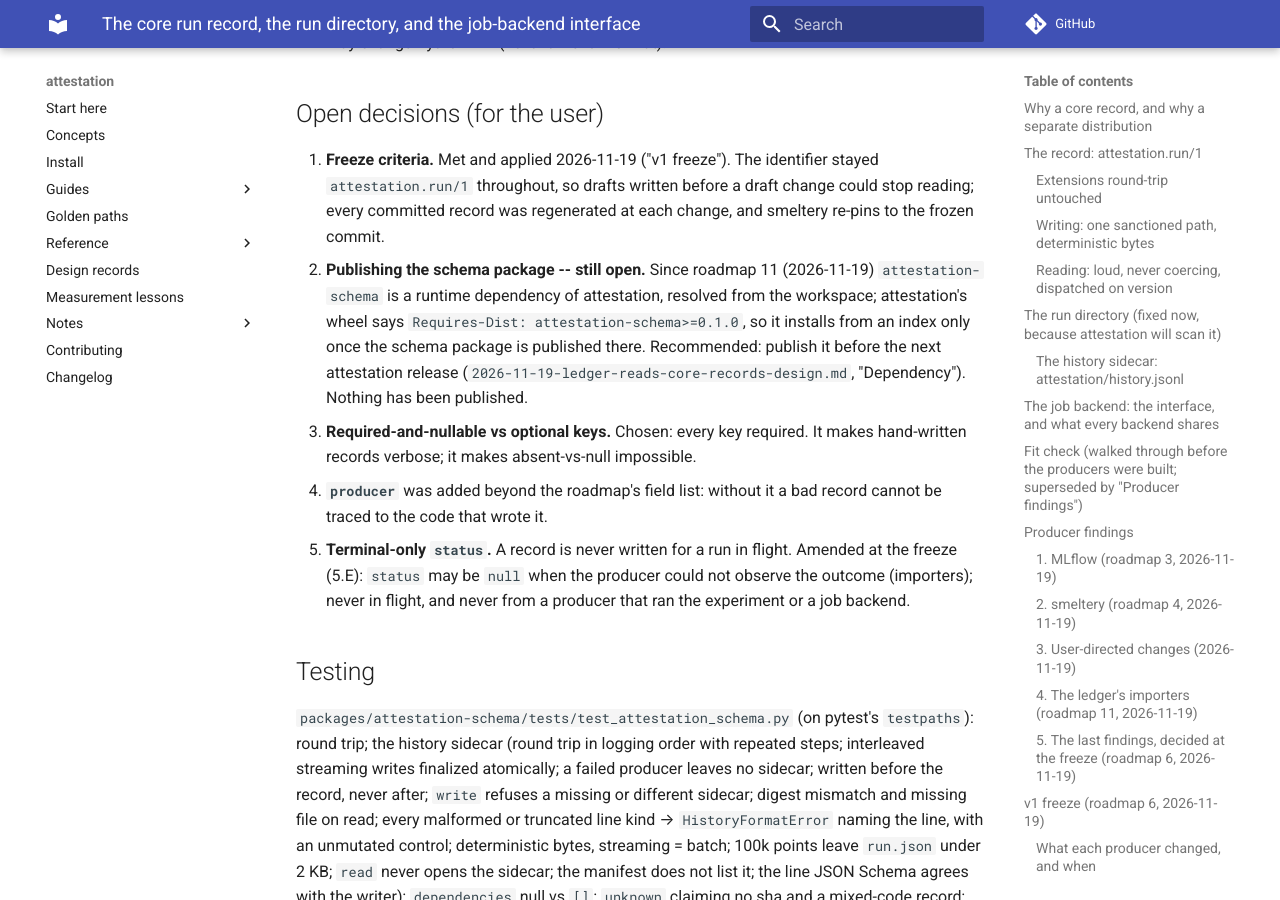
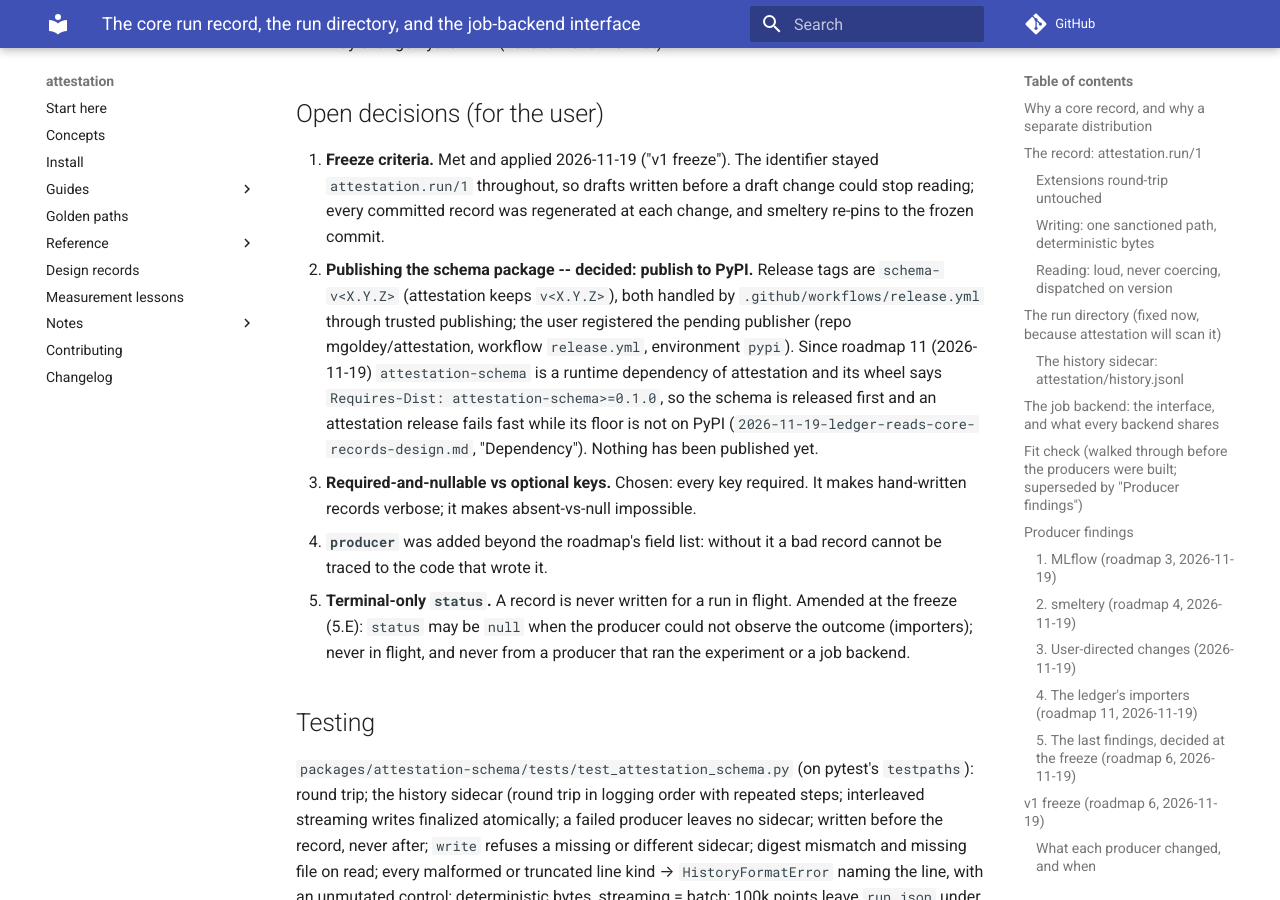
Before and after one commit to mgoldey/attestation, an MkDocs documentation site: the page built from docs/superpowers/specs/2026-11-19-core-run-record-design.md, in a window 1280 px wide and 900 px high, scrolled down 23906 px. Built offline with MkDocs 1.6.1 and Material for MkDocs 9.7.7, drawn with Linux system fonts in a browser that asks for light colours; comment, search, counter and statistics services are not loaded.

Commit message:
Release workflow publishes attestation (v*) and attestation-schema (schema-v*); refresh CLAUDE.md core-record lines
Co-Authored-By: Claude Opus 5.5 <noreply@anthropic.com>
Claude-Session: https://claude.ai/code/session_012EupEQc5AX7MxGwPUCzYgA

```diff
--- a/docs/superpowers/specs/2026-11-19-core-run-record-design.md
+++ b/docs/superpowers/specs/2026-11-19-core-run-record-design.md
@@ -941,13 +941,16 @@ All on 2026-11-19; the commit is the one that carried the change.
    identifier stayed `attestation.run/1` throughout, so drafts written before
    a draft change could stop reading; every committed record was regenerated
    at each change, and smeltery re-pins to the frozen commit.
-2. **Publishing the schema package -- still open.** Since roadmap 11
-   (2026-11-19) `attestation-schema` is a runtime dependency of attestation,
-   resolved from the workspace; attestation's wheel says `Requires-Dist:
-   attestation-schema>=0.1.0`, so it installs from an index only once the
-   schema package is published there. Recommended: publish it before the
-   next attestation release (`2026-11-19-ledger-reads-core-records-design.md`,
-   "Dependency"). Nothing has been published.
+2. **Publishing the schema package -- decided: publish to PyPI.** Release
+   tags are `schema-v<X.Y.Z>` (attestation keeps `v<X.Y.Z>`), both handled by
+   `.github/workflows/release.yml` through trusted publishing; the user
+   registered the pending publisher (repo mgoldey/attestation, workflow
+   `release.yml`, environment `pypi`). Since roadmap 11 (2026-11-19)
+   `attestation-schema` is a runtime dependency of attestation and its wheel
+   says `Requires-Dist: attestation-schema>=0.1.0`, so the schema is released
+   first and an attestation release fails fast while its floor is not on PyPI
+   (`2026-11-19-ledger-reads-core-records-design.md`, "Dependency"). Nothing
+   has been published yet.
 3. **Required-and-nullable vs optional keys.** Chosen: every key required.
    It makes hand-written records verbose; it makes absent-vs-null impossible.
 4. **`producer`** was added beyond the roadmap's field list: without it a bad
```
Also changed, not shown: CLAUDE.md (+4 -4 lines), CONTRIBUTING.md (+25 -0 lines), packages/attestation-schema/README.md (+14 -0 lines), 2 other files.
